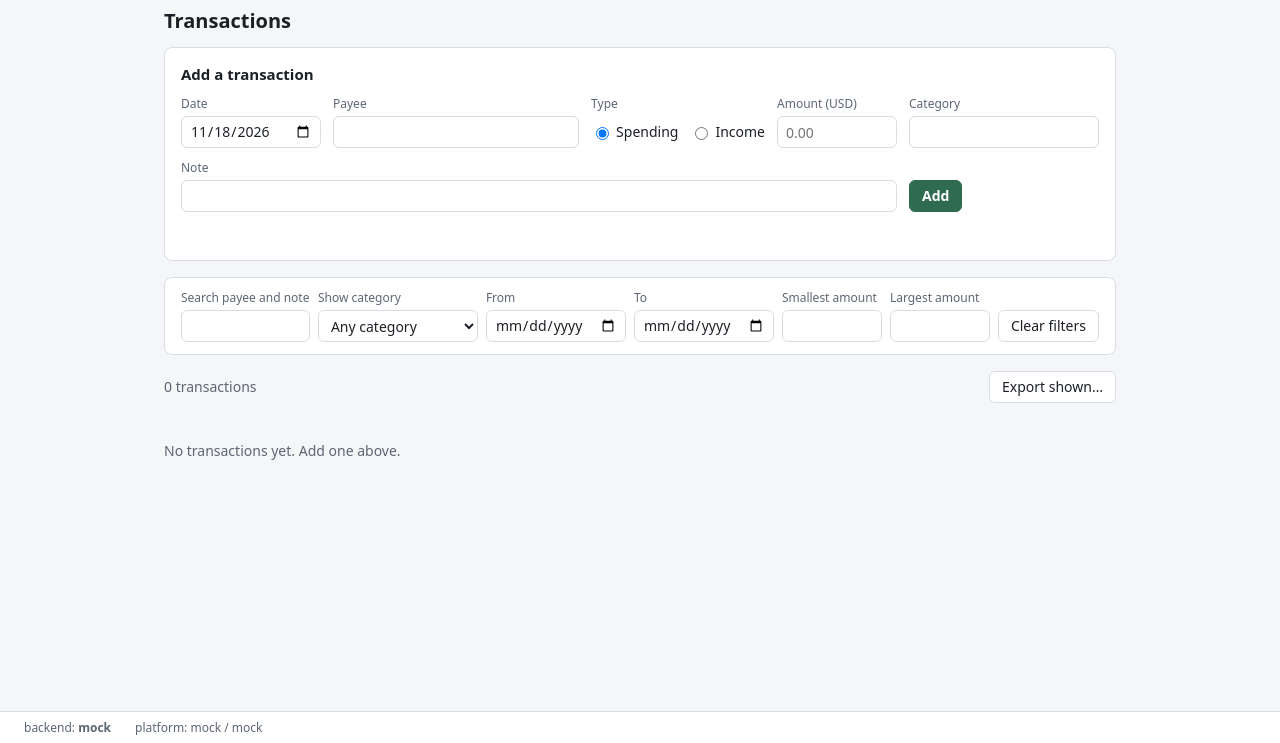
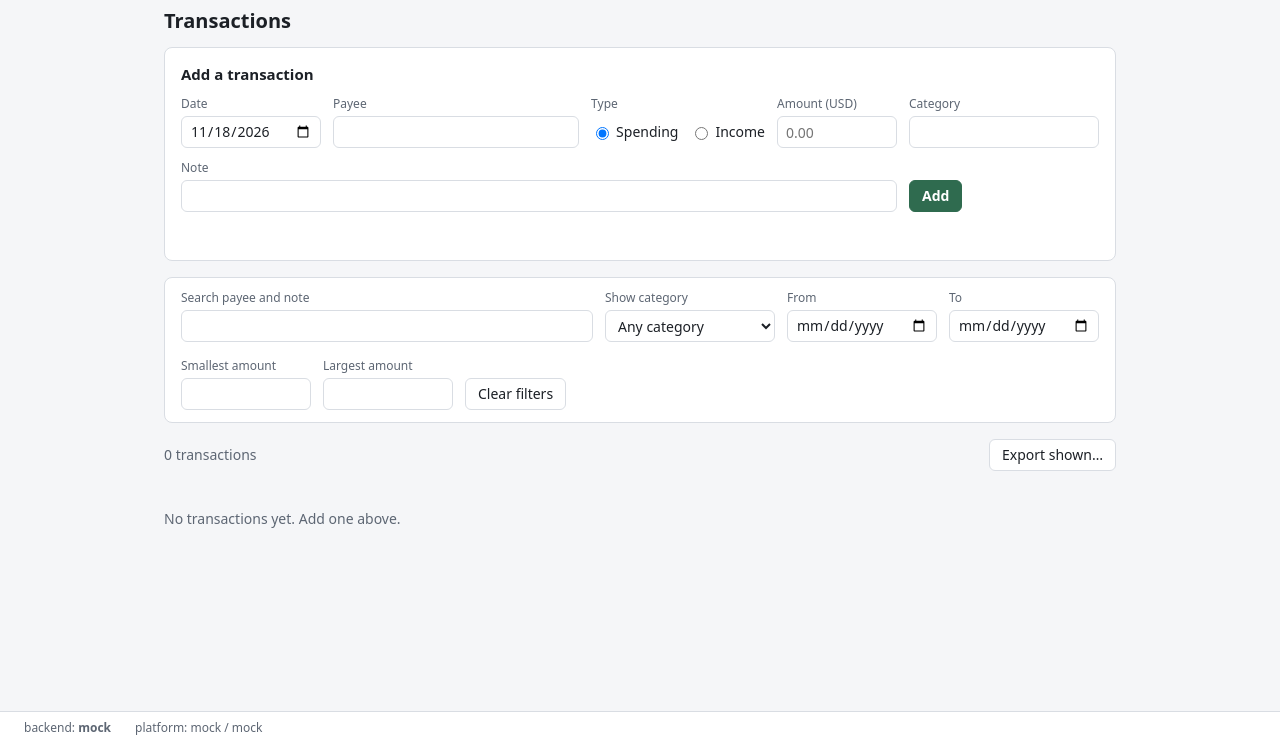
Before and after one commit to itsdanielyc/tally-t9, a website built with Vite: page index.html in a window 1280 px wide. Shown: the part 57-800 px from the top of the page. Built offline with nearby package versions, Linux system fonts and the light colour scheme.

Commit message:
Find card wraps the same on every OS: fixed widths, one-line labels, a deliberate second row (tier 2 caught Linux wrapping the labels) [skip ci]

```diff
--- a/src/screens/transactions.ts
+++ b/src/screens/transactions.ts
@@ -90,6 +90,7 @@ export const transactionsScreen: Screen = async (root, ctx) => {
     h("div", { class: "field" }, h("label", { for: "find-category" }, "Show category"), findCategory),
     h("div", { class: "field" }, h("label", { for: "find-from" }, "From"), findFrom),
     h("div", { class: "field" }, h("label", { for: "find-to" }, "To"), findTo),
+    h("div", { class: "break", "aria-hidden": "true" }),
     h("div", { class: "field small" }, h("label", { for: "find-min" }, "Smallest amount"), findMin),
     h("div", { class: "field small" }, h("label", { for: "find-max" }, "Largest amount"), findMax),
     h("div", { class: "actions" }, h("button", { type: "button", onclick: () => clearFilters() }, "Clear filters")),
--- a/src/styles.css
+++ b/src/styles.css
@@ -227,9 +227,17 @@ button[hidden] { display: none; }
 
 /* Find and export */
 .card.find { padding: 12px 16px; }
-.find-form { display: grid; grid-template-columns: 1fr 160px 140px 140px 100px 100px auto; gap: 8px; align-items: end; }
-.find-form select { width: 100%; }
-.find-form input { width: 100%; min-width: 0; }
+/* Fixed widths and one-line labels, so the card wraps the same way on every
+   OS's fonts (tier 2 caught Linux wrapping the labels onto two lines). */
+.find-form { display: flex; flex-wrap: wrap; gap: 8px 12px; align-items: end; }
+.find-form .field { flex: 0 0 auto; }
+.find-form .field.grow { flex: 1 1 260px; }
+.find-form .field > label { white-space: nowrap; overflow: hidden; text-overflow: ellipsis; }
+.find-form select { width: 170px; }
+.find-form input[type="date"] { width: 150px; }
+.find-form .field.small input { width: 130px; }
+.find-form .field.grow input { width: 100%; min-width: 0; }
+.find-form .break { flex-basis: 100%; height: 0; }
 .list-head { display: flex; align-items: center; justify-content: space-between; margin-bottom: 4px; }
 .count { margin: 0; color: var(--muted); }
 .undo-bar {
```
Also changed, not shown: tests/ui/__snapshots__/transactions.spec.ts/transactions.geometry.json (+4 -4 lines).
